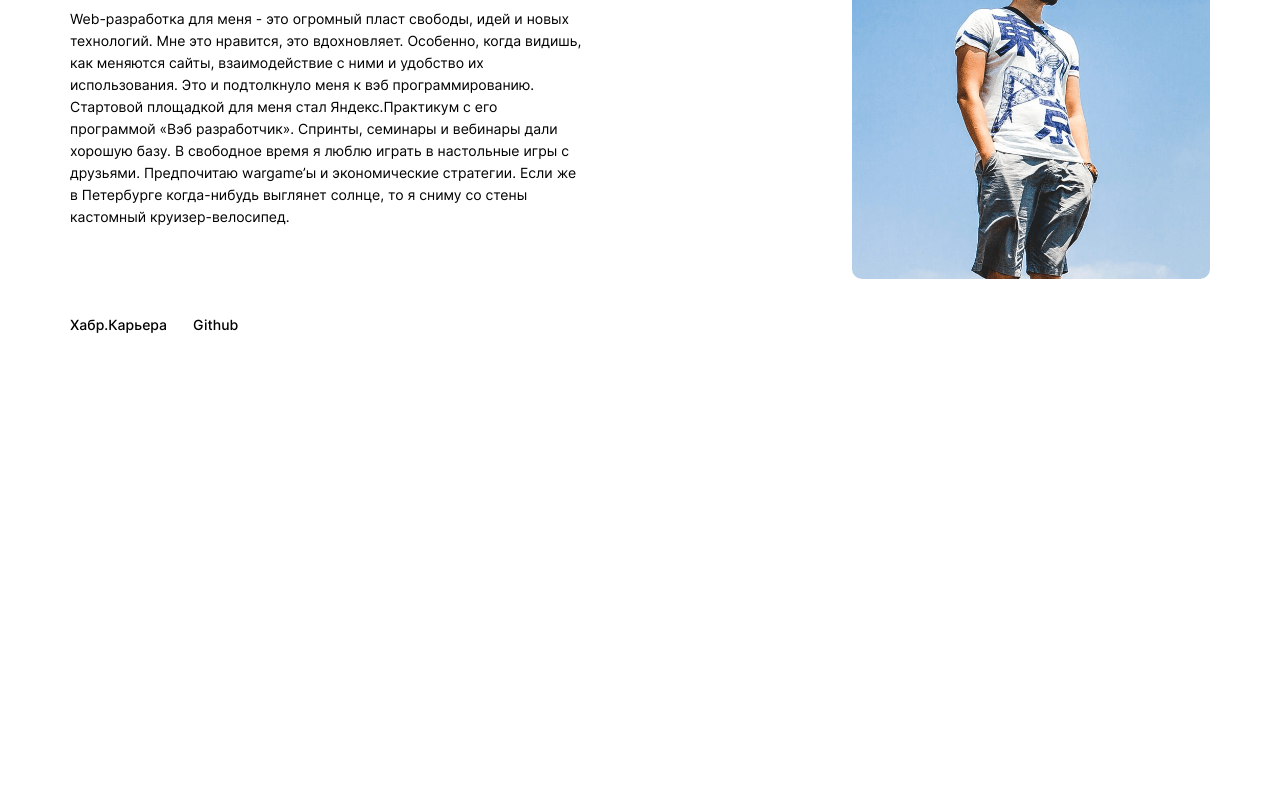
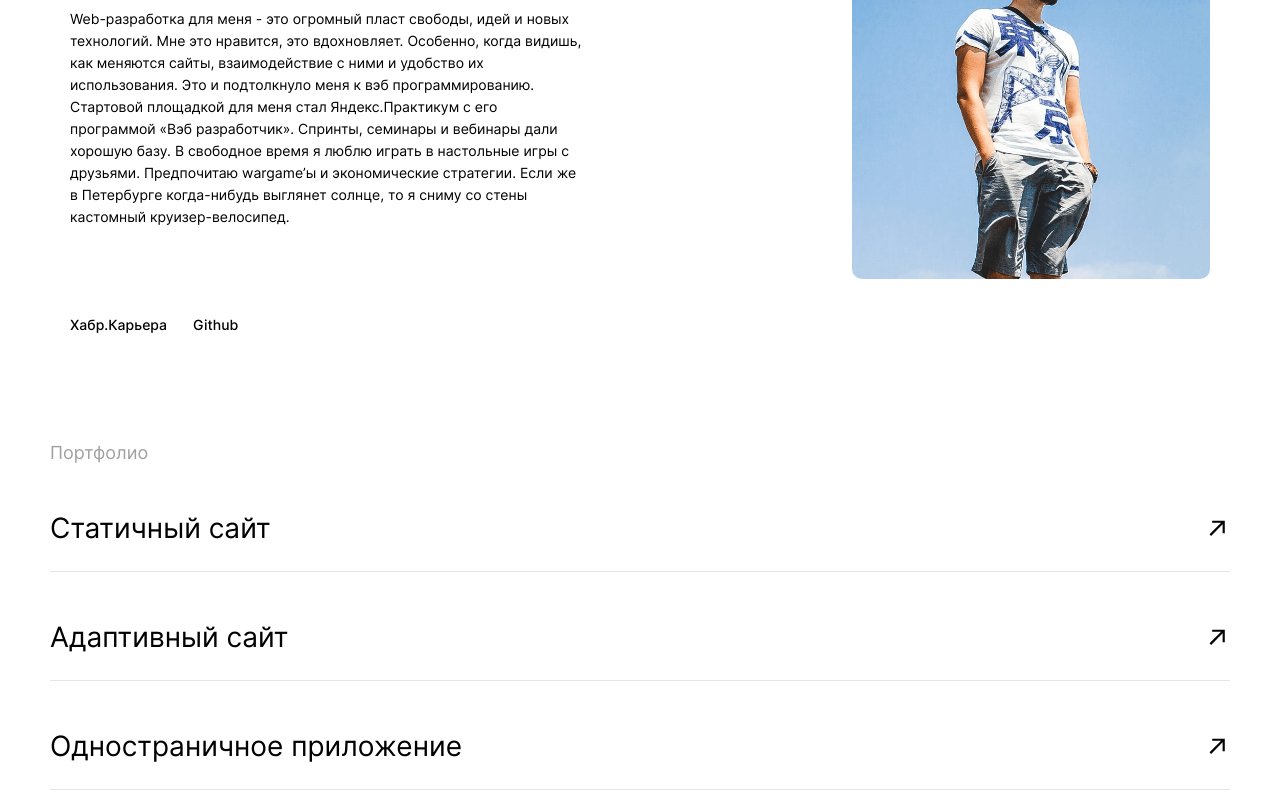
Before and after one commit to valeriiBorisenko/movies-explorer-frontend, a React (Create React App) app: page / in a window 1280 px wide. Shown: the part 2206-3006 px from the top of the page. Before the commit the page ends 2649 px from the top, so only its background shows below. Built offline with nearby package versions, Linux system fonts and the light colour scheme.

Commit message:
feat: сделать портфолио (не закончено)

```diff
--- a/src/components/Pages/MainPage/AboutMe/AboutMe.js
+++ b/src/components/Pages/MainPage/AboutMe/AboutMe.js
@@ -28,10 +28,10 @@ function AboutMe() {
           />
           <ul className="about-me__links">
             <li>
-              <a className="about-me__link opacity-link" href="https://career.habr.com/valeriiborisenko" target="blank">Хабр.Карьера</a>
+              <a className="about-me__link link-opacity" href="https://career.habr.com/valeriiborisenko" target="_blank" rel="noreferrer">Хабр.Карьера</a>
             </li>
             <li>
-              <a className="about-me__link opacity-link" href="https://github.com/valeriiBorisenko" target="blank">Github</a>
+              <a className="about-me__link link-opacity" href="https://github.com/valeriiBorisenko" target="_blank" rel="noreferrer">Github</a>
             </li>
           </ul>
         </div>
--- a/src/components/Pages/MainPage/MainPage.js
+++ b/src/components/Pages/MainPage/MainPage.js
@@ -5,12 +5,13 @@ import NavTab from './NavTab/NavTab';
 import AboutProject from './AboutProject/AboutProject';
 import Techs from './Techs/Techs';
 import AboutMe from './AboutMe/AboutMe';
+import Portfolio from './Portfolio/Portfolio';
 
 function MainPage() {
   return (
     <section className="main-page">
       <Header sectionClass="header_type_main">
-        <div className="header__logo" />
+        <div className="header__logo" aria-label="логотип страницы" />
         <MainHeader />
       </Header>
       <main className="main">
@@ -19,6 +20,7 @@ function MainPage() {
         <AboutProject />
         <Techs />
         <AboutMe />
+        <Portfolio />
       </main>
 
     </section>
--- a/src/components/Pages/MainPage/Portfolio/Portfolio.css
+++ b/src/components/Pages/MainPage/Portfolio/Portfolio.css
@@ -0,0 +1,66 @@
+.portfolio {
+  width: 100%;
+}
+
+.portfolio__container{
+  padding: 0px 14px 70px;
+}
+
+.portfolio__title {
+  margin: 0;
+  font-weight: 400;
+  font-size: 14px;
+  line-height: 20px;
+  color: #A0A0A0;
+}
+
+.portfolio__links-container {
+  margin: 0;
+  margin-top: 40px;
+  display: grid;
+  grid-gap: 40px;
+  padding: 0;
+  list-style: none;
+}
+
+.portfolio__link {
+  display: flex;
+  flex-direction: row;
+  justify-content: space-between;
+  align-items: center;
+  padding-bottom: 18px;
+  border-bottom: 1px solid #E6E6E6;
+}
+
+.portfolio__text {
+  font-weight: 400;
+  font-size: 18px;
+  line-height: 28px;
+  color: #000000;
+  margin: 0;
+}
+
+.portfolio__image {
+  background-image: url(../../../../images/icon/icon_arrow.svg);
+  background-position: center;
+  background-repeat: no-repeat;
+  width: 18px;
+  height: 28px;
+}
+
+@media screen and (min-width: 768px) {
+  .portfolio__container{
+    padding: 0px 50px 90px;
+  }
+  .portfolio__title {
+    font-size: 18px;
+    line-height: 20px;
+  }
+  .portfolio__text {
+    font-size: 28px;
+    line-height: 50px;
+  }
+  .portfolio__image {
+    width: 27px;
+  }
+}
--- a/src/components/Pages/MainPage/Portfolio/Portfolio.js
+++ b/src/components/Pages/MainPage/Portfolio/Portfolio.js
@@ -0,0 +1,31 @@
+function Portfolio() {
+  return (
+    <section className="portfolio">
+      <div className="portfolio__container">
+        <h3 className="portfolio__title">Портфолио</h3>
+        <ul className="portfolio__links-container">
+          <li>
+            <a className="portfolio__link link-opacity" href="https://valeriiborisenko.github.io/Kaktus/" target="_blank" rel="noreferrer">
+              <p className="portfolio__text">Статичный сайт</p>
+              <div className="portfolio__image" aria-label="стрелка повернутая" />
+            </a>
+          </li>
+          <li>
+            <a className="portfolio__link link-opacity" href="https://valeriiborisenko.github.io/russian-travel/index.html" target="_blank" rel="noreferrer">
+              <p className="portfolio__text" >Адаптивный сайт</p>
+              <div className="portfolio__image" aria-label="стрелка повернутая" />
+            </a>
+          </li>
+          <li>
+            <a className="portfolio__link link-opacity" href="https://mesto-valeriib.nomoredomains.rocks/" target="_blank" rel="noreferrer">
+              <p className="portfolio__text">Одностраничное приложение</p>
+              <div className="portfolio__image" aria-label="стрелка повернутая" />
+            </a>
+          </li>
+        </ul>
+      </div>
+    </section >
+  )
+}
+
+export default Portfolio
--- a/src/components/Pages/MainPage/Promo/Promo.js
+++ b/src/components/Pages/MainPage/Promo/Promo.js
@@ -6,7 +6,7 @@ function Promo() {
           <h1 className="promo__title">Учебный проект студента факультета Веб&#8209;разработки</h1>
           <p className="promo__subtitle">Листайте ниже, чтобы узнать больше про этот проект и его создателя</p>
         </div>
-        <div className="promo__logo" />
+        <div className="promo__logo" aria-label="шар из надписей web" />
       </div>
     </section>
   )
--- a/src/index.css
+++ b/src/index.css
@@ -21,6 +21,7 @@
 @import url(./components/Pages/MainPage/AboutProject/AboutProject.css);
 @import url(./components/Pages/MainPage/Techs/Techs.css);
 @import url(./components/Pages/MainPage/AboutMe/AboutMe.css);
+@import url(./components/Pages/MainPage/Portfolio/Portfolio.css);
 
 @import url(./components/ui/Button/Button.css);
 @import url(./components/ui/MainHeader/MainHeader.css);
```
Also changed, not shown: src/images/icon/icon_arrow.svg (added).
